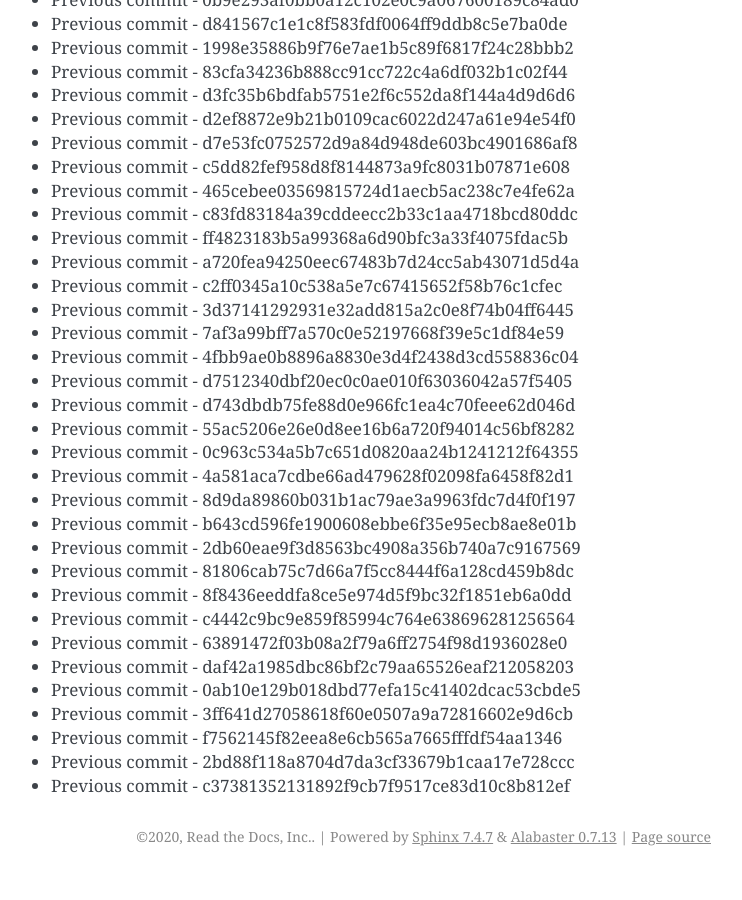
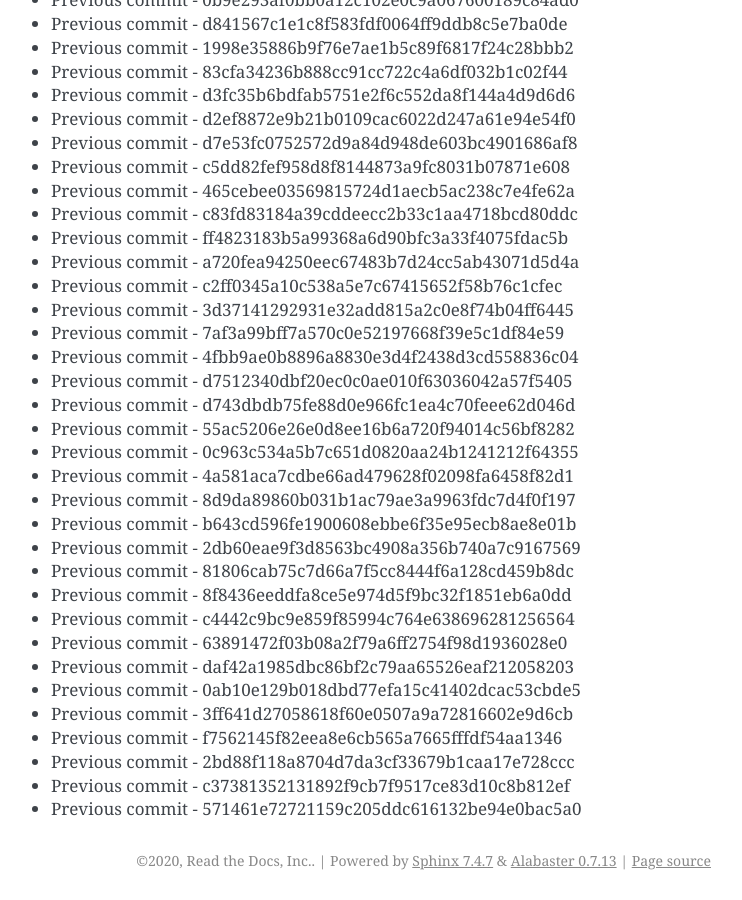
Before and after one commit to readthedocs/rtd-git-stresstest, a Sphinx documentation site: the page built from docs/updates.rst, in a window 1280 px wide and 900 px high, scrolled down 63360 px. Shown: the whole window, without its empty margins (399-1141 px from the left). Built offline with Sphinx 7.4.7, drawn with Linux system fonts in a browser that asks for light colours; before the commit the page ends 64236 px from its top, so only the background shows below that.

Commit message:
Generating commit from previous: 571461e72721159c205ddc616132be94e0bac5a0

```diff
--- a/docs/updates.rst
+++ b/docs/updates.rst
@@ -2694,3 +2694,4 @@ It can be tested for any performance characteristics.
 * Previous commit - f7562145f82eea8e6cb565a7665fffdf54aa1346
 * Previous commit - 2bd88f118a8704d7da3cf33679b1caa17e728ccc
 * Previous commit - c37381352131892f9cb7f9517ce83d10c8b812ef
+* Previous commit - 571461e72721159c205ddc616132be94e0bac5a0
```
